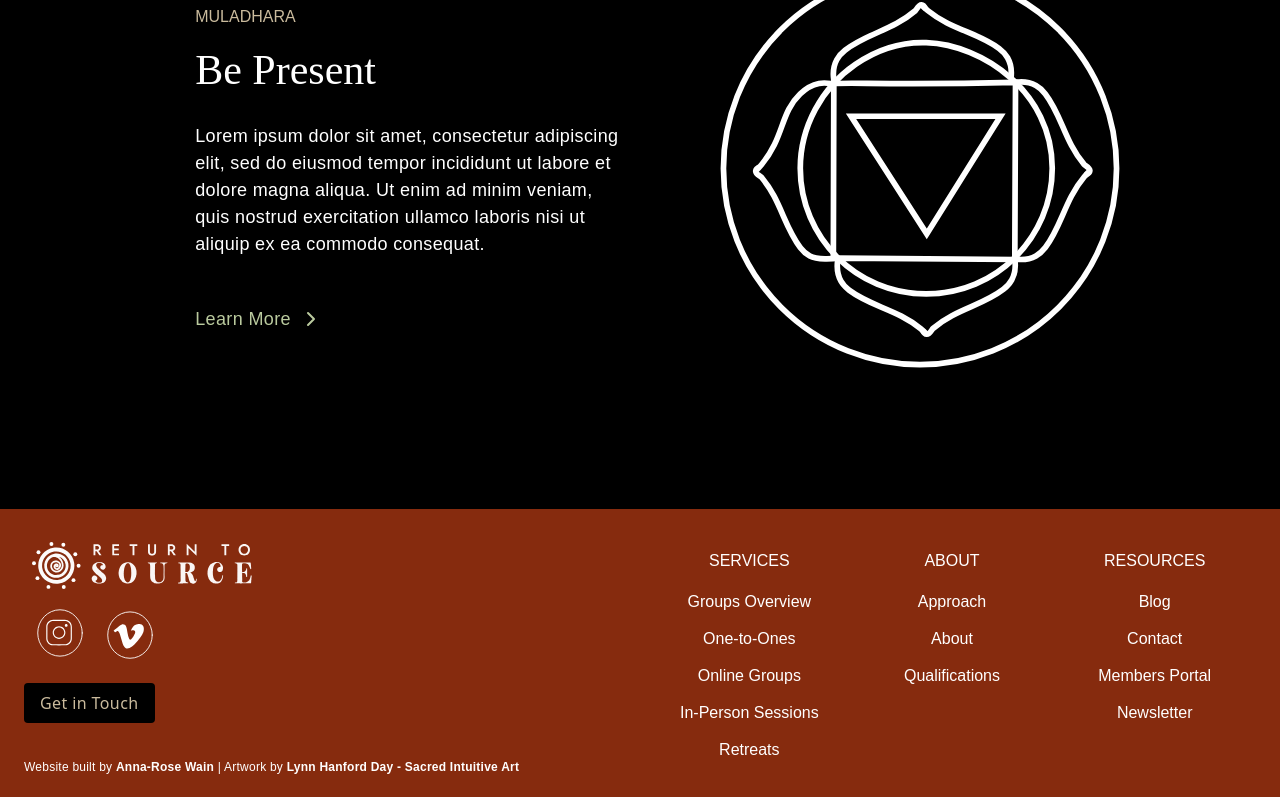
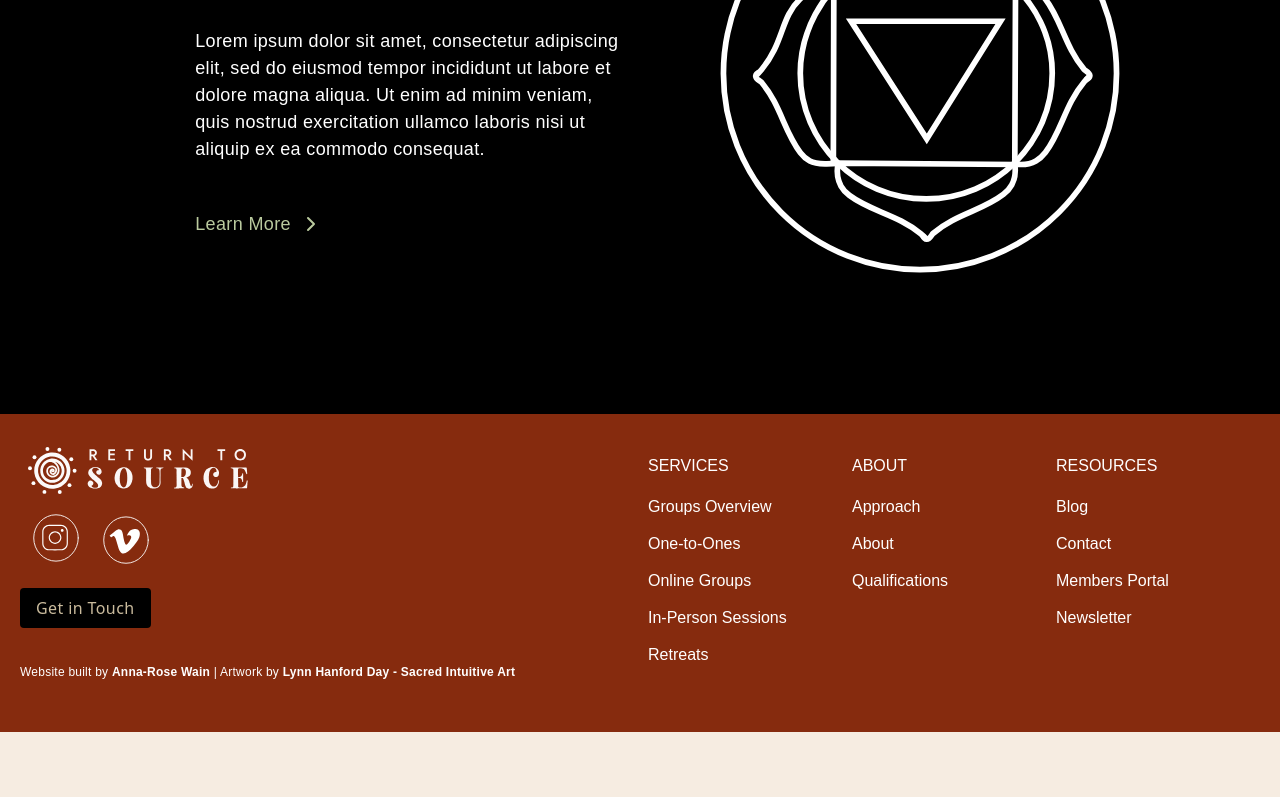
Before and after one commit to anna-rosew/return-to-source, a Next.js app: page / in a window 1280 px wide. Shown: the part 2000-2797 px from the top of the page. After the commit the page ends 2732 px from the top, so only its background shows below. Built offline with nearby package versions, Linux system fonts and the light colour scheme.

Commit message:
Page spacing

```diff
--- a/app/Components/NavBar.tsx
+++ b/app/Components/NavBar.tsx
@@ -1,4 +1,6 @@
 "use client";
+
+import { useState } from "react";
 import Link from "next/link";
 import Image from "next/image";
 import Logo from "../../public/assets/Logo.svg";
@@ -7,6 +9,7 @@ import Menu from "../../public/assets/Menu.svg";
 import { Button } from "./ui/button";
 
 export function Navbar() {
+  const [navbar, setNavBar] = useState(false);
   const navLinks = [
     { name: "Home", link: "/" },
     { name: "Work with Me", link: "/work-with-me" },
@@ -15,7 +18,7 @@ export function Navbar() {
     { name: "Blog", link: "/blog" },
   ];
   return (
-    <div className="flex w-full items-center justify-between px-5 py-2 border-b-[1px] border-black lg:container lg:mx-auto lg:px-5">
+    <nav className="flex w-full items-center justify-between px-5 py-2 border-b-[1px] border-black lg:container lg:mx-auto lg:px-5 fixed top-0 left-0 right-0 z-10">
       <div className="flex items-center justify-between">
         <Link href="/">
           <Image
@@ -46,6 +49,6 @@ export function Navbar() {
 
         <Image src={Menu} alt="Menu Button" className="lg:hidden" />
       </div>
-    </div>
+    </nav>
   );
 }
--- a/app/components/Footer.tsx
+++ b/app/components/Footer.tsx
@@ -30,8 +30,8 @@ const Footer = () => {
   ];
 
   return (
-    <div className="w-full m-0 bg-customSienna text-white">
-      <div className="grid grid-cols-1 md:grid-cols-2 gap-4 p-6">
+    <div className="w-full m-0 bg-customSienna text-white ">
+      <div className="grid grid-cols-1 md:grid-cols-2 gap-4 p-6 lg:container lg:mx-auto lg:px-5">
         <div className="order-last md:order-first items-center">
           <div className="items-center text-center md:text-left">
             <Link href="/">
@@ -80,9 +80,12 @@ const Footer = () => {
           </div>
         </div>
 
-        <div className="grid grid-cols-3 items-start justify-between text-center">
-          <div className="flex flex-col items-center">
-            <h3 className="text-white text-base my-4">services</h3>
+        <div className="grid grid-cols-3 items-start justify-between text-center md:text-left">
+          {/* Services Section */}
+          <div className="flex flex-col items-center md:items-start">
+            <h3 className="text-white text-base my-4 text-center md:text-left">
+              services
+            </h3>
             <ul className="list-none p-0">
               {serviceLinks.map((item, index) => (
                 <li key={index} className="block mb-3">
@@ -96,8 +99,12 @@ const Footer = () => {
               ))}
             </ul>
           </div>
-          <div className="flex flex-col items-center">
-            <h3 className="text-white text-base my-4">about</h3>
+
+          {/* About Section */}
+          <div className="flex flex-col items-center md:items-start">
+            <h3 className="text-white text-base my-4 text-center md:text-left">
+              about
+            </h3>
             <ul className="list-none p-0">
               {aboutLinks.map((item, index) => (
                 <li key={index} className="block mb-3">
@@ -111,8 +118,12 @@ const Footer = () => {
               ))}
             </ul>
           </div>
-          <div className="flex flex-col items-center">
-            <h3 className="text-white text-base my-4">resources</h3>
+
+          {/* Resources Section */}
+          <div className="flex flex-col items-center md:items-start">
+            <h3 className="text-white text-base my-4 text-center md:text-left">
+              resources
+            </h3>
             <ul className="list-none p-0">
               {resourceLinks.map((item, index) => (
                 <li key={index} className="block mb-3">
--- a/app/globals.css
+++ b/app/globals.css
@@ -7,6 +7,9 @@ body {
 
 /* Base Layer Styles */
 @layer base {
+  body {
+    background-color: var(--background);
+  }
   /* Headings */
   h1 {
     @apply font-jomolhari text-[2.2rem] font-normal text-black md:text-[2rem] lg:text-[2.5rem];
@@ -29,7 +32,7 @@ body {
 
   /* CSS Variables for Light Mode */
   :root {
-    --background: 0 0% 100%;
+    --background: #f6ece1;
     --foreground: 240 10% 3.9%;
     --card: 0 0% 100%;
     --card-foreground: 240 10% 3.9%;
--- a/app/page.tsx
+++ b/app/page.tsx
@@ -34,10 +34,10 @@ export default function Home() {
   return (
     <div className="relative flex flex-col justify-left items-left lg:justify-center lg:items-center overflow-hidden">
       {/* Content */}
-      <h4 className="uppercase text-[28px] lg:text-[48px] leading-2 text-left lg:text-center pt-10 pl-4 font-neato">
+      <h4 className="uppercase text-[28px] lg:text-[48px] leading-2 text-center pt-10 pl-4 font-neato">
         Breath - Mind - Body
       </h4>
-      <p className="p-4 lg:mx-[290px] lg:text-center text-customTeal">
+      <p className="p-4 lg:mx-[290px]  text-center text-customTeal">
         Lorem ipsum dolor sit amet, consectetur adipiscing elit, sed do eiusmod
         tempor incididunt ut labore et dolore magna aliqua.
       </p>
@@ -52,11 +52,3 @@ export default function Home() {
     </div>
   );
 }
-
-/*   <div className="absolute w-[300px] h-[300px] bg-[rgba(67,108,101,0.60)] rounded-full blur-[50px] top-[100px] left-[68px] animate-move-left" />
-      <div className="absolute w-[400px] h-[400px] bg-[rgba(202,187,157,1)] rounded-full blur-[50px] top-[209px] right-[40px] animate-move-right"
-      import BlackButton from "@/app/Components/BlackButton";
-      import PlainButton from "@/app/Components/PlainButton";
-      <BlackButton text="Start your journey" />
-      <PlainButton text="Start your journey" />
-      /> */
--- a/tailwind.config.ts
+++ b/tailwind.config.ts
@@ -11,7 +11,7 @@ const config: Config = {
   theme: {
     extend: {
       colors: {
-        background: "hsl(var(--background))",
+        background: "var(--background)",
         foreground: "hsl(var(--foreground))",
         customTeal: "#356D65",
         customBeige: "#CABB9D",
```
